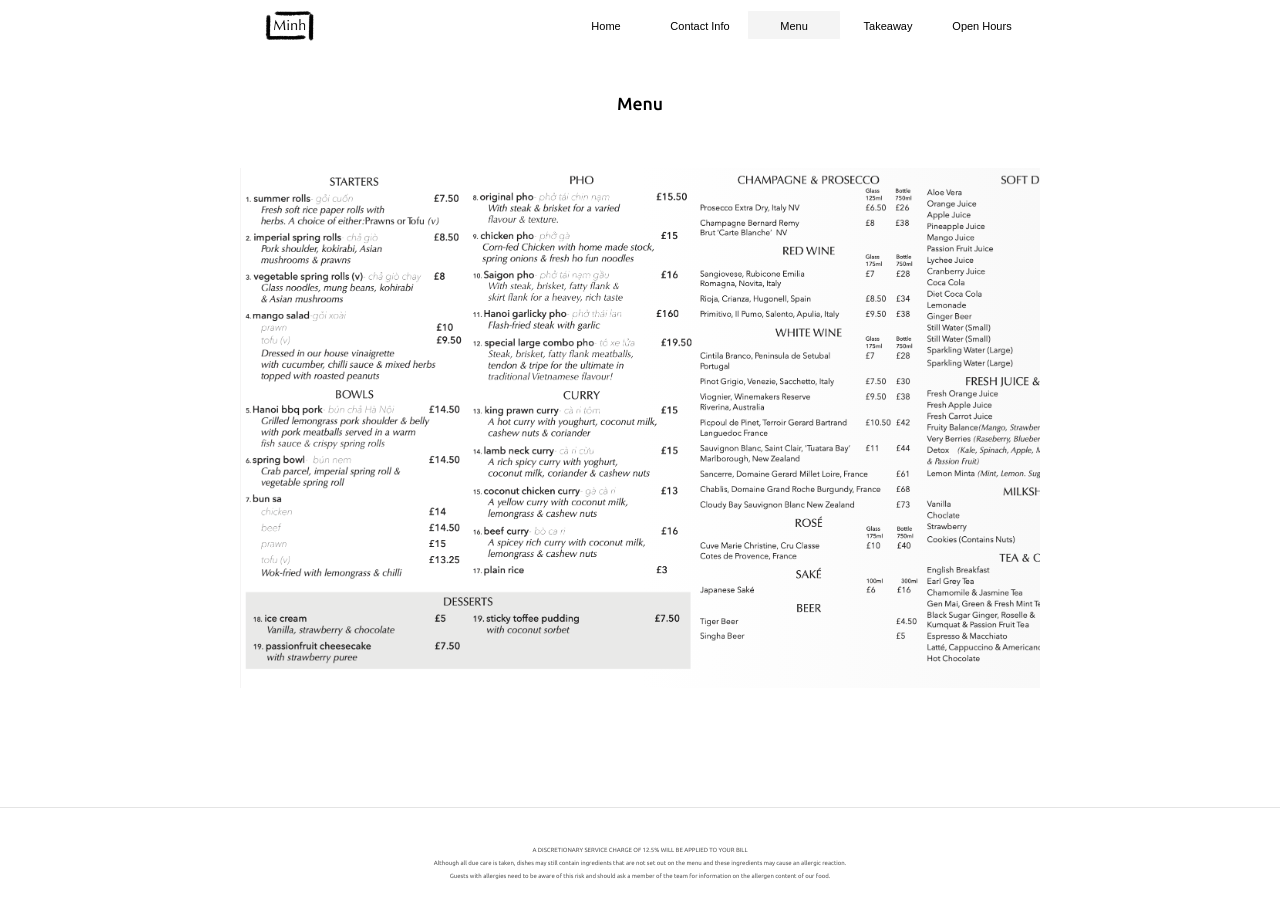
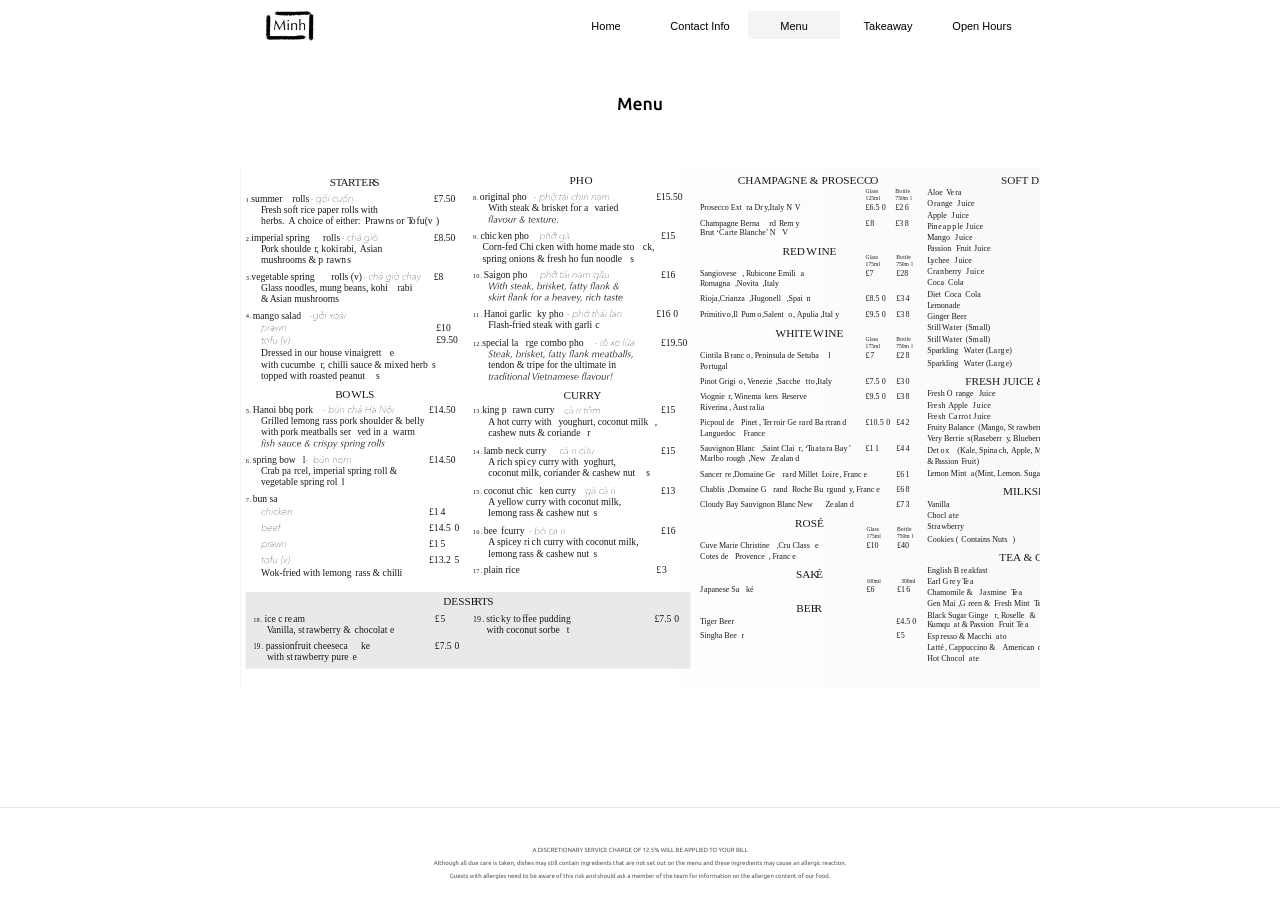
Before and after one commit to bacc0/minh, a Next.js app in the folder y/: page /menu in a window 1280 px wide. Built offline with nearby package versions, Linux system fonts and the light colour scheme; a web font is replaced by a local one.

Commit message:
from .png to menu.svg

```diff
--- a/y/comps/Menu.js
+++ b/y/comps/Menu.js
@@ -90,7 +90,7 @@ const Menu = () => {
                     }}
                >
                     <img
-                         src={'./menu/menu.png'}
+                         src={'./menu/menu.svg'}
                          className={styles.image_menu}
                          alt="picture Menu soft drinks"
                     />
```
Also changed, not shown: y/public/menu/menu.svg (added).
